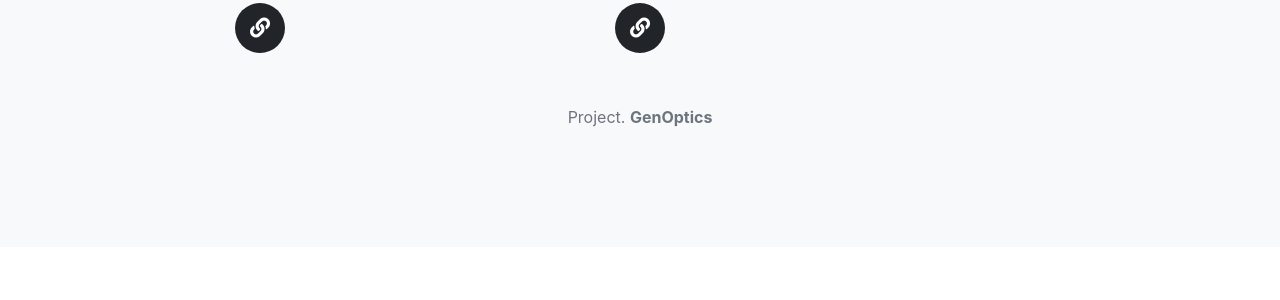
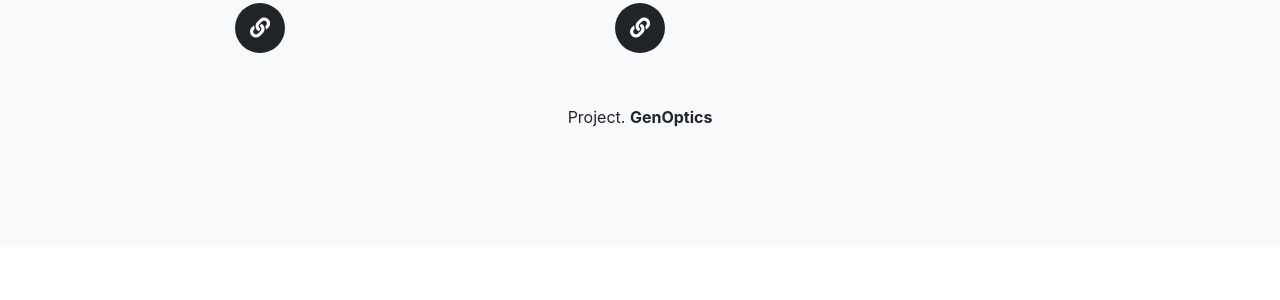
Before and after one commit to GenOptics/GenOptics.github.io, a Jekyll site: the page built from index.md, in a window 1280 px wide. Shown: the part 2592-2892 px from the top of the page. Built offline with Jekyll 4.4.1, drawn with Linux system fonts in a browser that asks for light colours; some web fonts are replaced.

Commit message:
removed text-muted class due to contrast issues

```diff
--- a/_includes/team.html
+++ b/_includes/team.html
@@ -29,7 +29,7 @@
   </div>
   <div class="row">
 	<div class="col-lg-8 mx-auto text-center">
-	  <div class="large text-muted">{{ site.data.sitetext.team.subtext | markdownify }}</div>
+	  <div class="large">{{ site.data.sitetext.team.subtext | markdownify }}</div>
 	</div>
   </div>
 </div>
```
